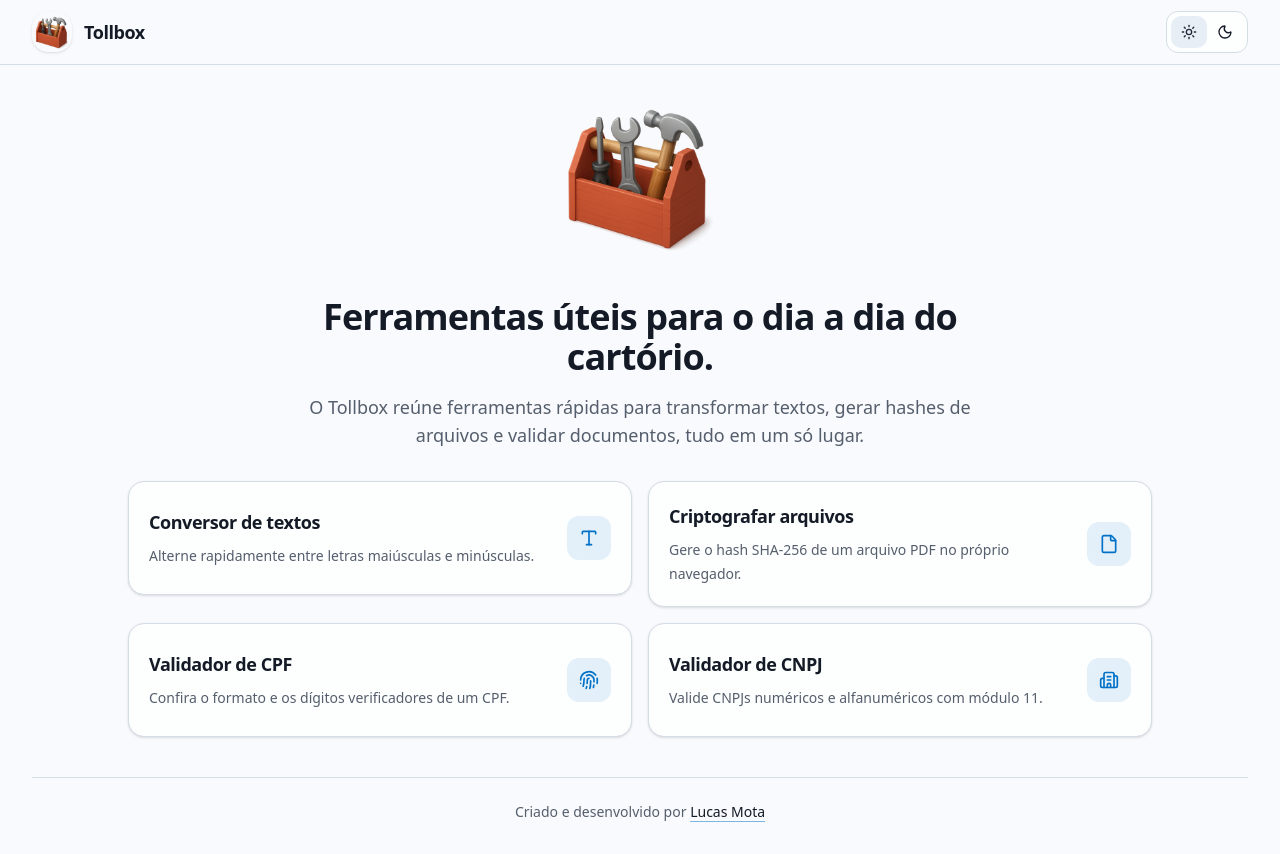
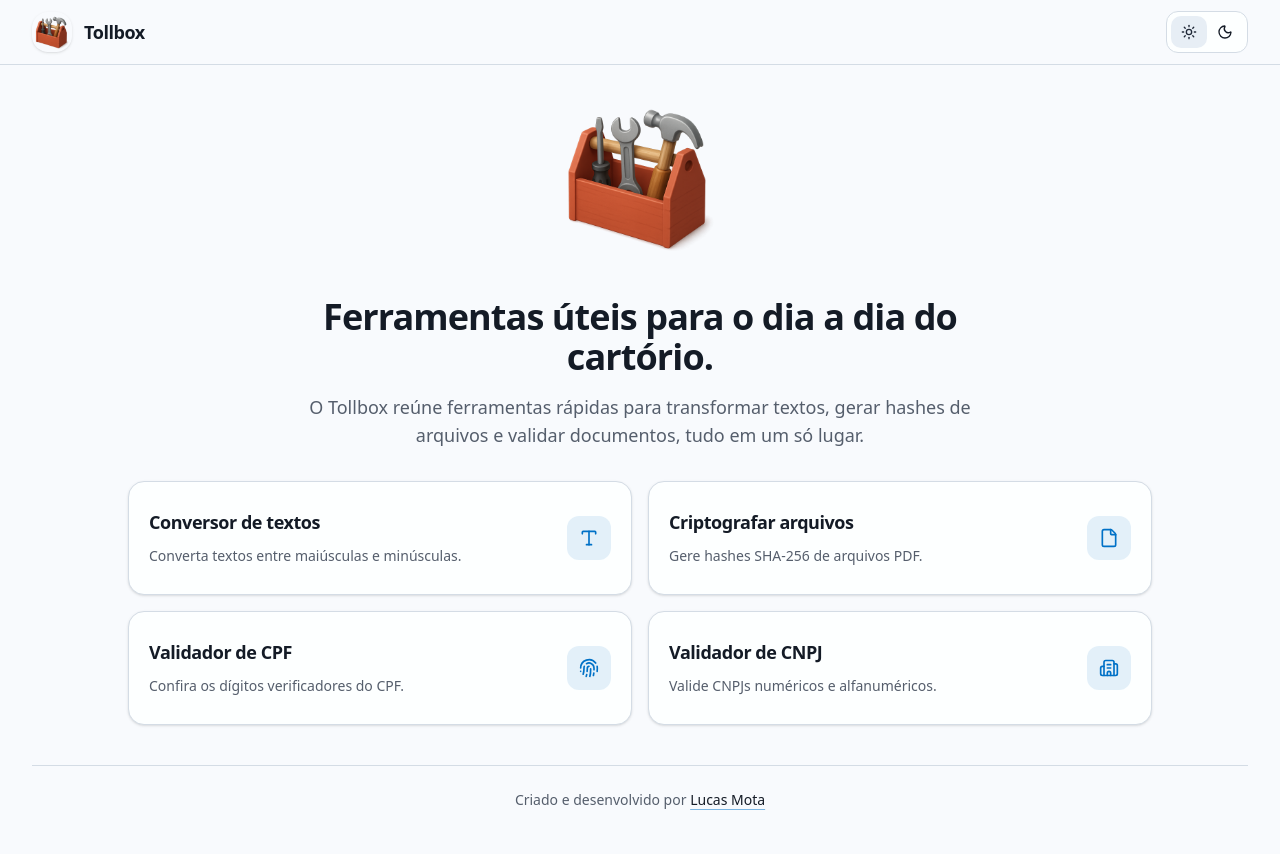
Before and after one commit to lmdvlpr/toolbox, a React (Vite) app: page / in a window 1280 px wide. Built offline with nearby package versions, Linux system fonts and the light colour scheme.

Commit message:
style: align tool cards consistently

```diff
--- a/src/pages/Home.tsx
+++ b/src/pages/Home.tsx
@@ -6,25 +6,25 @@ import { Card, CardContent, CardTitle } from '@/components/ui/card'
 const tools = [
   {
     title: 'Conversor de textos',
-    description: 'Alterne rapidamente entre letras maiúsculas e minúsculas.',
+    description: 'Converta textos entre maiúsculas e minúsculas.',
     to: '/conversor-de-textos',
     icon: Type,
   },
   {
     title: 'Criptografar arquivos',
-    description: 'Gere o hash SHA-256 de um arquivo PDF no próprio navegador.',
+    description: 'Gere hashes SHA-256 de arquivos PDF.',
     to: '/criptografar-arquivos',
     icon: File,
   },
   {
     title: 'Validador de CPF',
-    description: 'Confira o formato e os dígitos verificadores de um CPF.',
+    description: 'Confira os dígitos verificadores do CPF.',
     to: '/validador-de-cpf',
     icon: Fingerprint,
   },
   {
     title: 'Validador de CNPJ',
-    description: 'Valide CNPJs numéricos e alfanuméricos com módulo 11.',
+    description: 'Valide CNPJs numéricos e alfanuméricos.',
     to: '/validador-de-cnpj',
     icon: Building2,
   },
@@ -76,8 +76,8 @@ export function Home() {
                 className="group block rounded-xl focus-visible:outline-none focus-visible:ring-2 focus-visible:ring-ring focus-visible:ring-offset-4"
               >
                 <Card className="h-full transition-all duration-200 group-hover:-translate-y-0.5 group-hover:border-primary/50 group-hover:shadow-md">
-                  <CardContent className="flex min-h-28 items-center justify-between gap-5 p-5">
-                    <div className="min-w-0">
+                  <CardContent className="flex h-28 items-center justify-between gap-5 p-5">
+                    <div className="min-w-0 flex-1">
                       <CardTitle className="text-lg">{title}</CardTitle>
                       <p className="mt-2 text-sm leading-6 text-muted-foreground">{description}</p>
                     </div>
```
